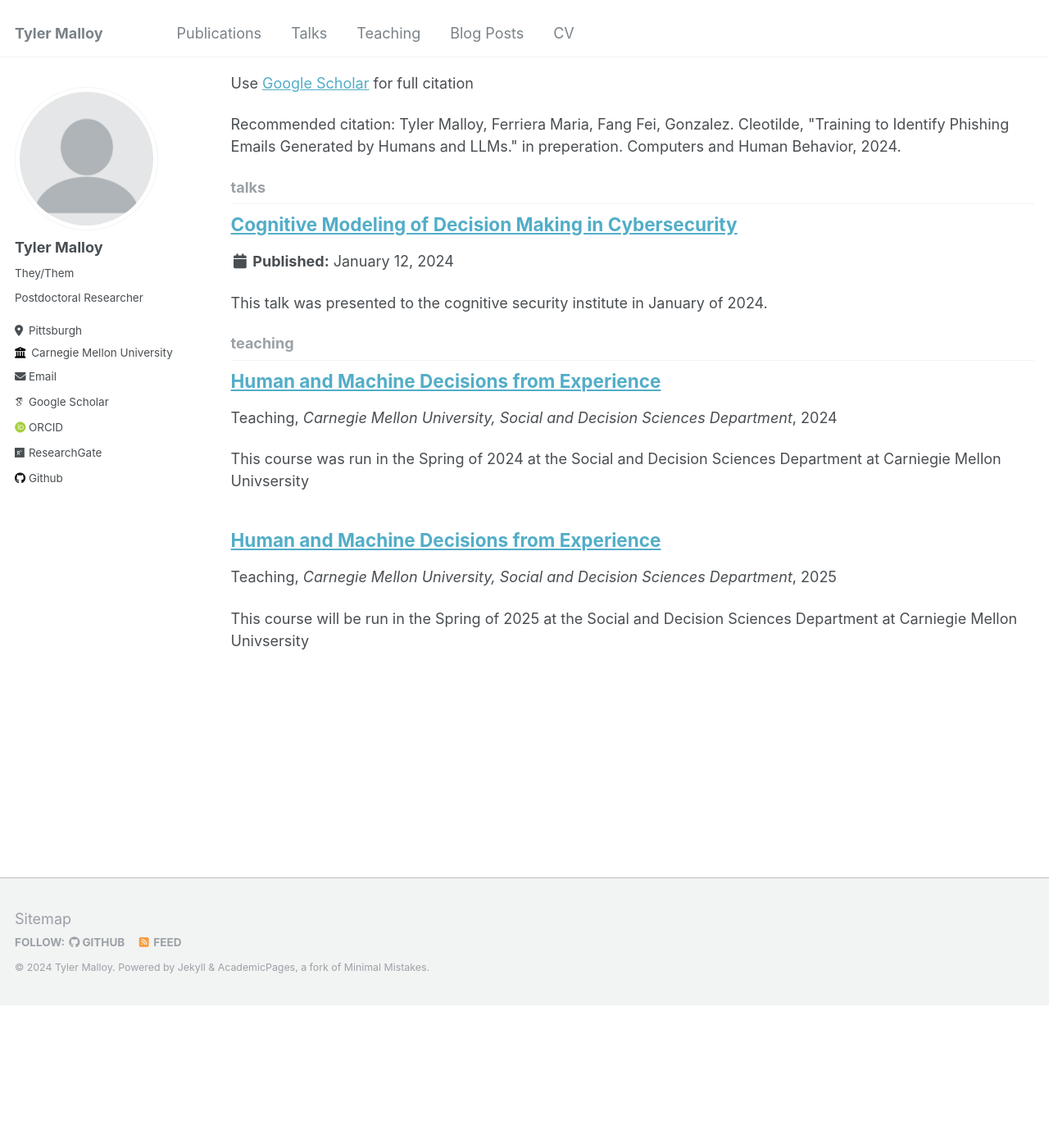
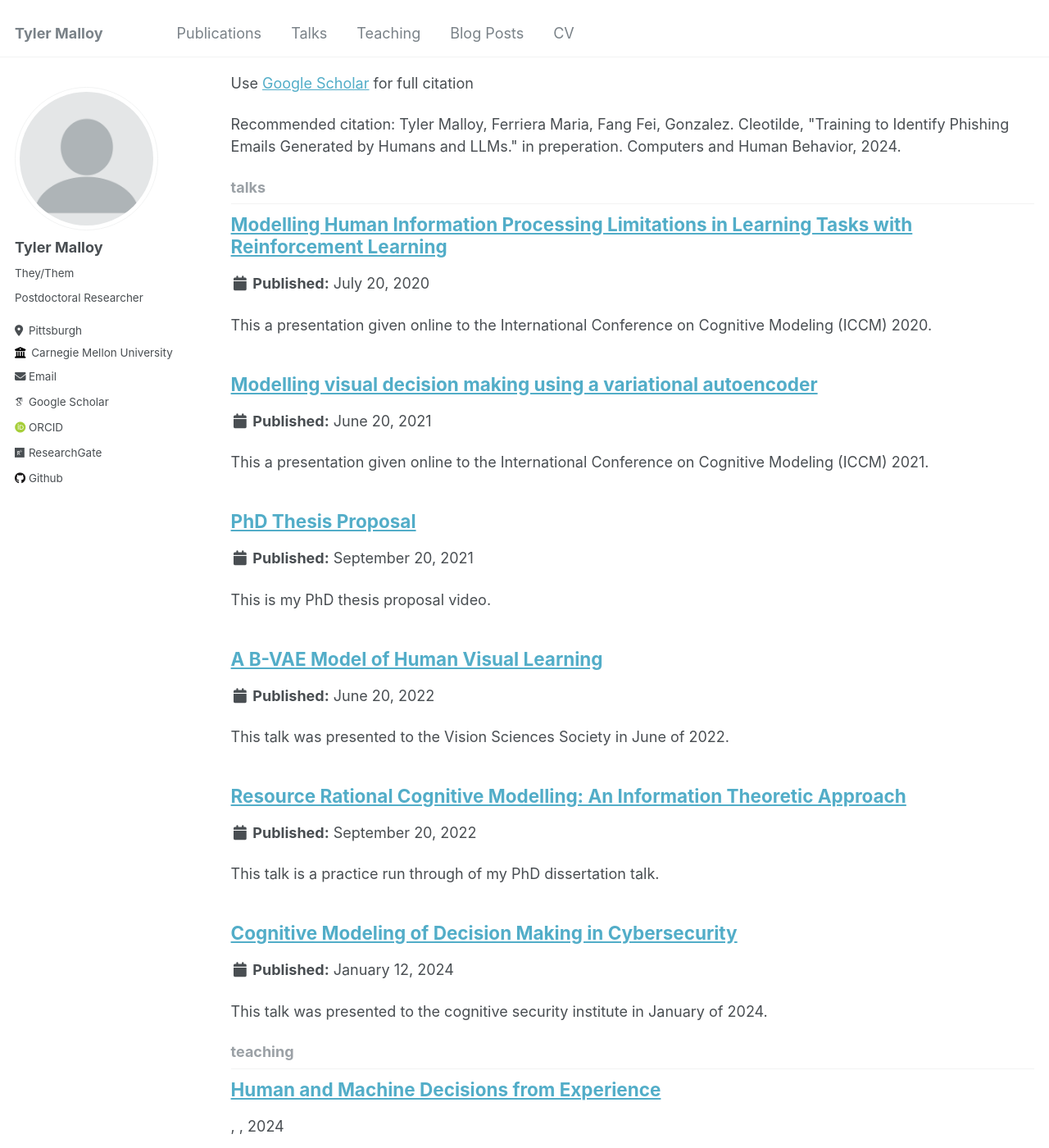
Before and after one commit to TylerJamesMalloy/tylerjamesmalloy.github.io, a Jekyll site: the page built from _pages/collection-archive.html, in a window 1280 px wide and 1400 px high, scrolled down 5431 px. Shown: the whole window at 82% size. Built offline with Jekyll 4.4.1, drawn with Linux system fonts in a browser that asks for light colours; some web fonts are replaced; before the commit the page ends 6657 px from its top, so only the background shows below that.

Commit message:
editing CV

```diff
--- a/_pages/cv.md
+++ b/_pages/cv.md
@@ -11,35 +11,36 @@
 
 Education
 ======
-* Ph.D in Version Control Theory, GitHub University, 2018 (expected)
-* M.S. in Jekyll, GitHub University, 2014
-* B.S. in GitHub, GitHub University, 2012
+* Ph.D in Cognitive Science, Rensselaer Polytechnic Institute, 2022
+* M.S. in Cognitive Science, Rensselaer Polytechnic Institute, 2020
+* B.S. in Cognitive Systems and Philosophy, University of British Columbia, 2018
 
 Work experience
 ======
-* Spring 2024: Academic Pages Collaborator
-  * Github University
-  * Duties includes: Updates and improvements to template
-  * Supervisor: The Users
+* Fall 2022 - Current: Postdoctoral Researcher
+  * Carnegie Mellon University
+  * Department of Social and Decision Sciences
+  * Supervisor: [Cleotilde Gonzalez](https://scholar.google.com/citations?user=KgU6Vg8AAAAJ&hl=en&oi=ao)
 
-* Fall 2015: Research Assistant
-  * Github University
-  * Duties included: Merging pull requests
-  * Supervisor: Professor Hub
+* Fall 2019 - 2022: External Researcher
+  * IBM Research AI
+  * Reinforcement Learning Group
+  * Supervisor: [Tim Klinger](https://scholar.google.com/citations?user=dd8awr4AAAAJ&hl=en&oi=ao) and [Gerald Tesauro](https://scholar.google.com/citations?user=5_UCvUgAAAAJ&hl=en&oi=ao)
 
-* Summer 2015: Research Assistant
-  * Github University
-  * Duties included: Tagging issues
-  * Supervisor: Professor Git
+* Fall 2018 - 2022: Research Assistant
+  * Rensselaer Polytechnic Institute
+  * Cognitive Science Department
+  * Supervisor: [Chris R. Sims](https://scholar.google.com/citations?user=Z_rAu6sAAAAJ&hl=en&oi=ao)
 
-Skills
-======
-* Skill 1
-* Skill 2
-  * Sub-skill 2.1
-  * Sub-skill 2.2
-  * Sub-skill 2.3
-* Skill 3
+* Fall 2017 - Summer 2018: Research Assistant
+  * University of British Columbia
+  * Sensory Perception & Interaction Research Group ([Karon MacLean](https://scholar.google.com/citations?user=qANkJFwAAAAJ&hl=en&oi=ao))
+  * Forestry Department ([Saeed Ghafghazi](https://scholar.google.com/citations?user=9evv4QoAAAAJ&hl=en&oi=ao))
+  * School of Population and Public Health ([Peter Danielson](https://scholar.google.com/citations?user=-Krmq0UAAAAJ&hl=en&oi=ao))
+
+* Winter 2016 - Fall 2017: Research Lab Programmer
+  * Institute for Quantum Optics and Quantum Information ([Rainer Blatt](https://scholar.google.com/citations?user=_34V-4QAAAAJ&hl=en))
+  * University of Innsbruck ([Tracy Northup](https://scholar.google.com/citations?user=BHFu0UwAAAAJ&hl=en&oi=ao))
 
 Publications
 ======
@@ -58,7 +59,3 @@
   <ul>{% for post in site.teaching reversed %}
     {% include archive-single-cv.html %}
   {% endfor %}</ul>
-
-Service and leadership
-======
-* Currently signed in to 43 different slack teams
--- /dev/null
+++ b/_talks/2020-07-20-ICCM-talk.md
@@ -0,0 +1,14 @@
+---
+title: "Modelling Human Information Processing Limitations in Learning Tasks with Reinforcement Learning"
+date: 2020-07-20
+draft: false
+toc: false
+tags:
+  - talks
+---
+
+This a presentation given online to the International Conference on Cognitive Modeling (ICCM) 2020.
+
+
+
+[![This talk can be viewed on youtube through this link.](https://img.youtube.com/vi/MCRYCRTEyfA/0.jpg)](https://www.youtube.com/watch?v=MCRYCRTEyfA "Modelling Human Information Processing Limitations in Learning Tasks with Reinforcement Learning")
--- /dev/null
+++ b/_talks/2021-06-20-ICCM-talk.md
@@ -0,0 +1,14 @@
+---
+title: "Modelling visual decision making using a variational autoencoder"
+date: 2021-06-20
+draft: false
+toc: false
+tags:
+  - talks
+---
+
+This a presentation given online to the International Conference on Cognitive Modeling (ICCM) 2021.
+
+
+
+[![This talk can be viewed on youtube through this link.](https://img.youtube.com/vi/YgsHOYjTA1w/0.jpg)](https://www.youtube.com/watch?v=YgsHOYjTA1w "Resource Rational Cognitive Modelling: An Information Theoretic Approach")
--- /dev/null
+++ b/_talks/2021-09-20-Proposal-talk.md
@@ -0,0 +1,14 @@
+---
+title: "PhD Thesis Proposal"
+date: 2021-09-20
+draft: false
+toc: false
+tags:
+  - talks
+---
+
+This is my PhD thesis proposal video.
+
+
+
+[![This talk can be viewed on youtube through this link.](https://img.youtube.com/vi/S2iBt89RzGY/0.jpg)](https://www.youtube.com/watch?v=S2iBt89RzGY "Modelling Human Information Processing Limitations in Learning Tasks with Reinforcement Learning")
--- /dev/null
+++ b/_talks/2022-06-20-VSS-talk.md
@@ -0,0 +1,14 @@
+---
+title: "A B-VAE Model of Human Visual Learning"
+date: 2022-06-20
+draft: false
+toc: false
+tags:
+  - talks
+---
+
+This talk was presented to the Vision Sciences Society in June of 2022.
+
+
+
+[![This talk can be viewed on youtube through this link.](https://img.youtube.com/vi/g0KcUqXB43U/0.jpg)](https://www.youtube.com/watch?v=g0KcUqXB43U "A B-VAE Model of Human Visual Learning")
--- /dev/null
+++ b/_talks/2022-09-20-PHD-talk.md
@@ -0,0 +1,14 @@
+---
+title: "Resource Rational Cognitive Modelling: An Information Theoretic Approach"
+date: 2022-09-20
+draft: false
+toc: false
+tags:
+  - talks
+---
+
+This talk is a practice run through of my PhD dissertation talk.
+
+
+
+[![This talk can be viewed on youtube through this link.](https://img.youtube.com/vi/Y9itvE0H7-Y/0.jpg)](https://www.youtube.com/watch?v=Y9itvE0H7-Y "Resource Rational Cognitive Modelling: An Information Theoretic Approach")
--- a/_talks/2024-01-12-CSI-talk.md
+++ b/_talks/2024-01-12-CSI-talk.md
@@ -1,15 +1,14 @@
 ---
 title: "Cognitive Modeling of Decision Making in Cybersecurity"
-collection: talks
-type: "Invited Talk"
-permalink: /talks/2024-01-12-CSI.md
-venue: "Cognitive Security Institute"
 date: 2024-01-12
-location: "Online"
+draft: false
+toc: false
+tags:
+  - talks
 ---
 
 This talk was presented to the cognitive security institute in January of 2024.
 
 
 
-[The link to this video is available here](https://www.youtube.com/watch?v=xYI25ekPevU&t=562s)
+[![This talk can be viewed on youtube through this link.](https://img.youtube.com/vi/xYI25ekPevU/0.jpg)](https://www.youtube.com/watch?v=xYI25ekPevU "Cognitive Modeling of Decision Making in Cybersecurity")
--- a/_teaching/2024-spring-teaching.md
+++ b/_teaching/2024-spring-teaching.md
@@ -1,11 +1,11 @@
 ---
 title: "Human and Machine Decisions from Experience"
-collection: Teaching
-type: "Teaching"
-permalink: /teaching/2024-spring-teaching.md
-venue: "Carnegie Mellon University, Social and Decision Sciences Department"
 date: 2024-04-20
-location: "Pittsburgh, PA, USA"
+draft: false
+toc: false
+tags:
+  - talks
+location: "CMU"
 ---
 
 This course was run in the Spring of 2024 at the Social and Decision Sciences Department at Carniegie Mellon Univsersity
--- a/_teaching/2025-spring-teaching.md
+++ b/_teaching/2025-spring-teaching.md
@@ -1,11 +1,10 @@
 ---
 title: "Human and Machine Decisions from Experience"
-collection: Teaching
-type: "Teaching"
-permalink: /teaching/2025-spring-teaching.md
-venue: "Carnegie Mellon University, Social and Decision Sciences Department"
 date: 2025-04-20
-location: "Pittsburgh, PA, USA"
+draft: false
+toc: false
+tags:
+  - talks
 ---
 
 This course will be run in the Spring of 2025 at the Social and Decision Sciences Department at Carniegie Mellon Univsersity
```
Also changed, not shown: other parts of _pages/cv.md (+1 -1 lines).
